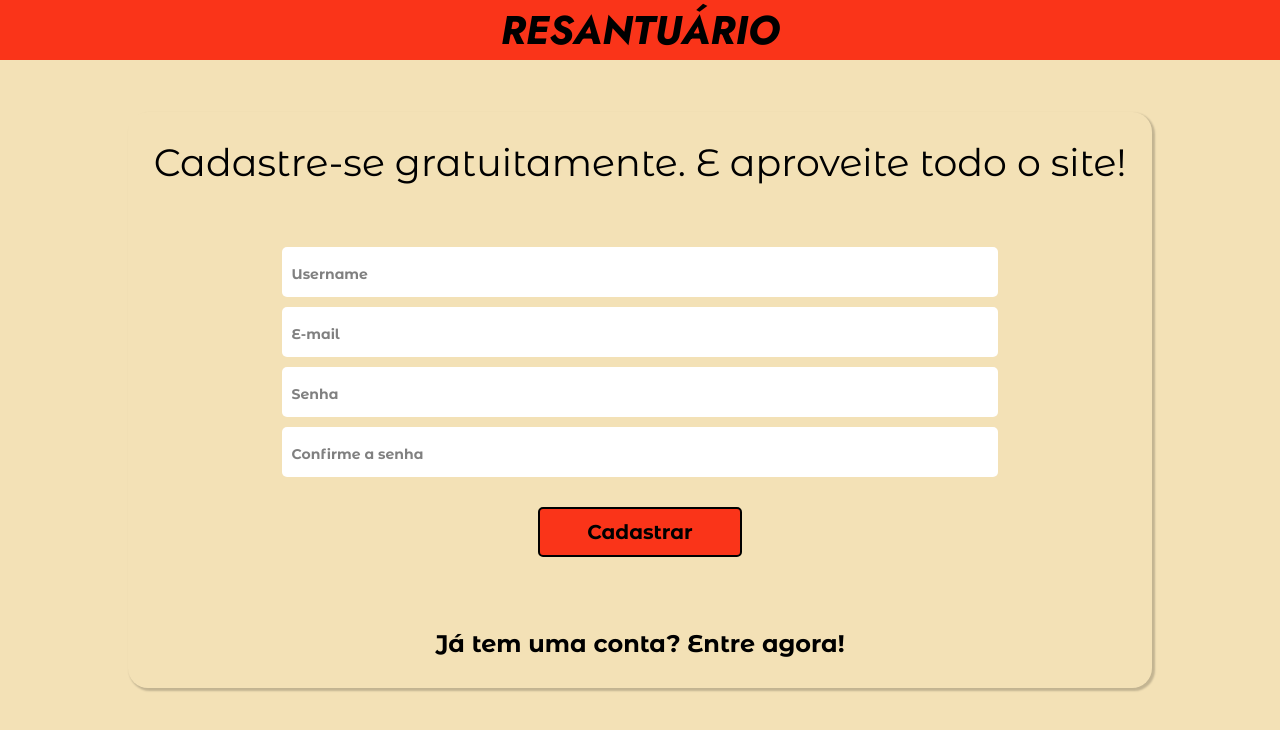
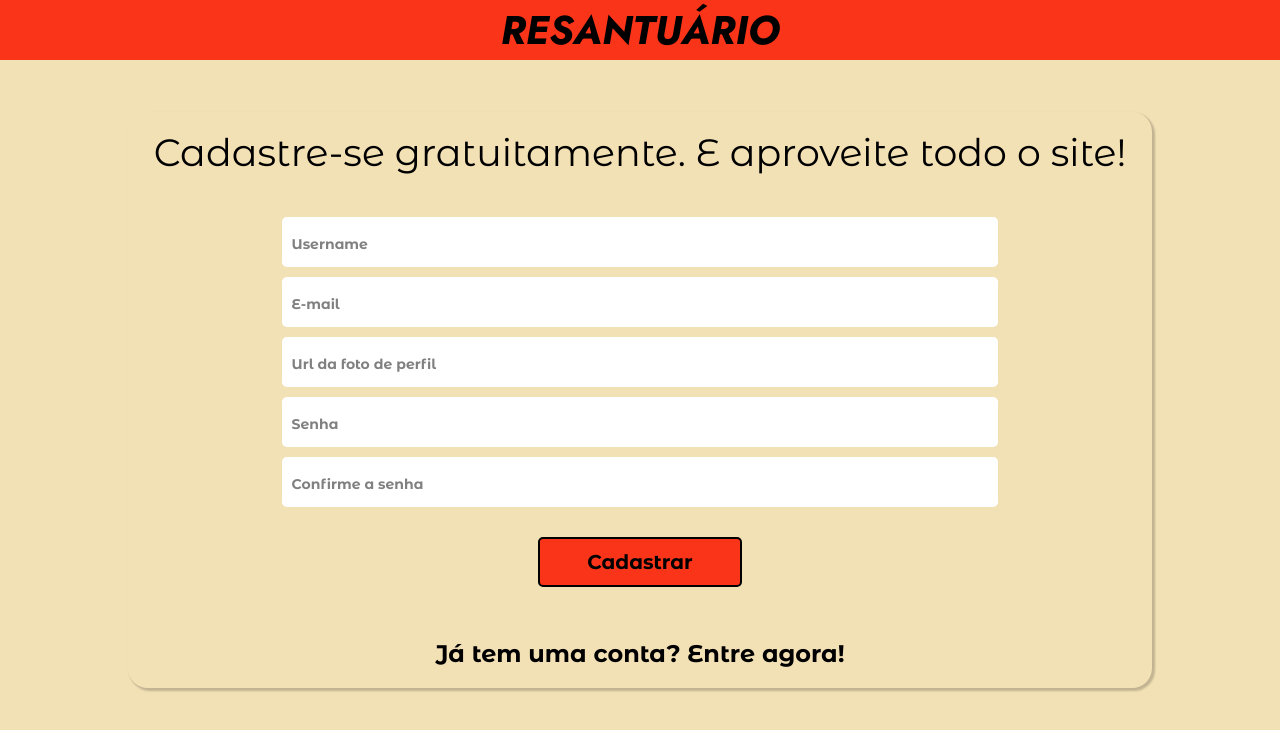
Before and after one commit to dimitripontocss/ReSantuario-front, a React (Create React App) app: page /cadastro in a window 1280 px wide. Shown: the top 730 px of the page. Built offline with nearby package versions, Linux system fonts and the light colour scheme.

Commit message:
feat: added profile picture

```diff
--- a/src/components/signUpPage/SignUpPage.js
+++ b/src/components/signUpPage/SignUpPage.js
@@ -8,6 +8,7 @@ export default function SignUpPage() {
 
   const [userName, setUserName] = useState("");
   const [email, setEmail] = useState("");
+  const [profilePicture, setProfilePicture] = useState("");
   const [password, setPassword] = useState("");
   const [passwordConfirmation, setPasswordConfirmation] = useState("");
   const [error, setError] = useState("");
@@ -16,10 +17,11 @@ export default function SignUpPage() {
   function signUp(event) {
     event.preventDefault();
     const body = {
-      email: email,
-      userName: userName,
-      password: password,
-      passwordConfirmation: passwordConfirmation,
+      email,
+      userName,
+      password,
+      passwordConfirmation,
+      profilePicture,
     };
     const promise = axios.post(
       process.env.REACT_APP_LINK_BACKEND + "/signup",
@@ -47,13 +49,19 @@ export default function SignUpPage() {
             value={userName}
             onChange={(e) => setUserName(e.target.value)}
           ></Input>
-
           <Input
             placeholder="E-mail"
             type="email"
             required
             value={email}
             onChange={(e) => setEmail(e.target.value)}
+          ></Input>
+          <Input
+            placeholder="Url da foto de perfil"
+            type="url"
+            required
+            value={profilePicture}
+            onChange={(e) => setProfilePicture(e.target.value)}
           ></Input>
           {status === 409 ? <p>{error}</p> : <></>}
           <Input
--- a/src/components/singleRecipePage/SingleRecipePage.js
+++ b/src/components/singleRecipePage/SingleRecipePage.js
@@ -18,6 +18,7 @@ export default function SingleRecipePage() {
   useEffect(() => {
     if (token) {
       setLoged(true);
+    }
     const promise = axios.get(
       process.env.REACT_APP_LINK_BACKEND + `/recipe/${recipeId}`
     );
@@ -37,7 +38,6 @@ export default function SingleRecipePage() {
         setError(error.response.data);
         setLoading(false);
       });
-    }
   }, [token, recipeId]);
   return (
     <Container>
```
Lines whose indentation alone changed are shown as unchanged.
